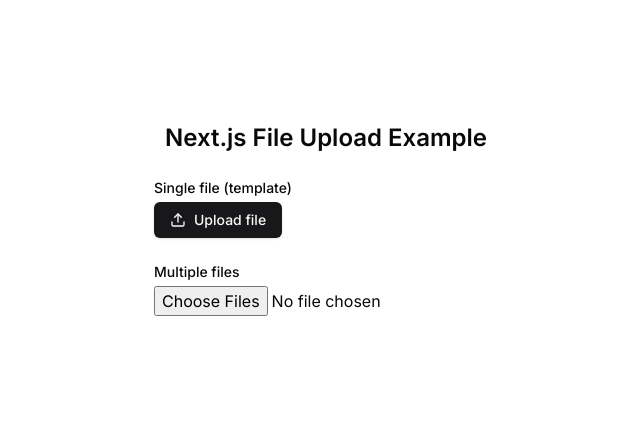
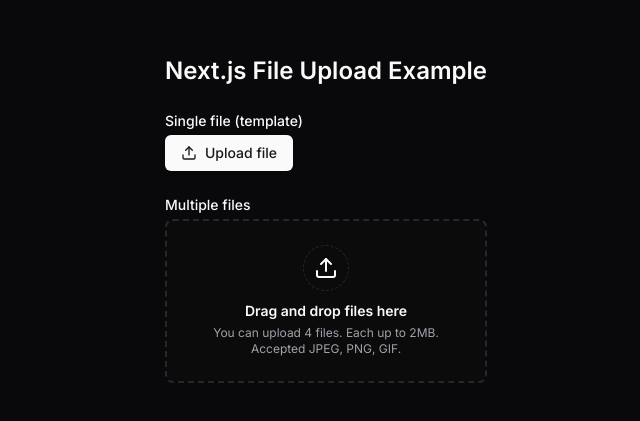
Before and after one commit to Nic13Gamer/better-upload, a Next.js app in the folder apps/example/: page / in a window 1280 px wide. Shown: the part 181-602 px from the top of the page, without its empty margins (314-954 px from the left). Built offline with nearby package versions, Linux system fonts and the light colour scheme.

Commit message:
feat(example): basic upload dropzone template

```diff
--- a/apps/example/package.json
+++ b/apps/example/package.json
@@ -20,6 +20,7 @@
     "next-upload": "workspace:*",
     "react": "^18",
     "react-dom": "^18",
+    "react-dropzone": "^14.2.3",
     "sonner": "^1.5.0",
     "tailwind-merge": "^2.5.2",
     "tailwindcss-animate": "^1.0.7"
--- a/apps/example/src/app/layout.tsx
+++ b/apps/example/src/app/layout.tsx
@@ -17,7 +17,7 @@
 }>) {
   return (
     <html lang="en">
-      <body className={`${inter.className} antialiased`}>
+      <body className={`${inter.className} antialiased dark`}>
         {children}
 
         <Toaster />
--- a/apps/example/src/app/page.tsx
+++ b/apps/example/src/app/page.tsx
@@ -13,7 +13,7 @@
           <FileUploader />
         </div>
 
-        <div className="space-y-1">
+        <div className="w-full space-y-1">
           <p className="text-sm font-medium">Multiple files</p>
 
           <FilesUploader />
--- a/apps/example/src/components/files-uploader.tsx
+++ b/apps/example/src/components/files-uploader.tsx
@@ -1,29 +1,20 @@
 'use client';
 
-import { useUploadFiles } from 'next-upload/client';
 import { toast } from 'sonner';
+import { UploadDropzone } from './templates/upload-dropzone';
 
 export function FilesUploader() {
-  const { upload, reset } = useUploadFiles({
-    route: 'images',
-    onSuccess({ files }) {
-      reset();
-      toast.success(`Uploaded ${files.length} files`);
-    },
-    onError(error) {
-      toast.error(error.message);
-    },
-  });
-
   return (
-    <input
-      type="file"
-      multiple
+    <UploadDropzone
+      route="images"
       accept="image/*"
-      onChange={(e) => {
-        if (e.target.files) {
-          upload(e.target.files);
-        }
+      cosmetic={{
+        fileTypes: 'JPEG, PNG, GIF',
+        maxFileSize: '2MB',
+        maxFiles: 4,
+      }}
+      onUploadComplete={({ files }) => {
+        toast.success(`Uploaded ${files.length} files`);
       }}
     />
   );
--- /dev/null
+++ b/apps/example/src/components/templates/upload-dropzone.tsx
@@ -0,0 +1,103 @@
+import { cn } from '@/lib/utils';
+import { Loader2, Upload } from 'lucide-react';
+import {
+  useUploadFiles,
+  type ClientUploadFileError,
+  type UploadedFile,
+} from 'next-upload/client';
+import { useId } from 'react';
+import { useDropzone } from 'react-dropzone';
+
+type UploadDropzoneProps = {
+  route: string;
+  accept?: string;
+
+  cosmetic?: {
+    fileTypes?: string;
+    maxFileSize?: string;
+    maxFiles?: number;
+  };
+
+  onUploadComplete?: (data: {
+    files: UploadedFile[];
+    metadata: Record<string, unknown>;
+  }) => void;
+  onUploadError?: (error: ClientUploadFileError) => void;
+
+  // Add any additional props you need.
+};
+
+export function UploadDropzone({
+  route,
+  accept,
+  cosmetic,
+  onUploadComplete,
+  onUploadError,
+}: UploadDropzoneProps) {
+  const id = useId();
+
+  const { upload, isPending } = useUploadFiles({
+    route,
+    onSuccess: onUploadComplete,
+    onError: onUploadError,
+
+    // Add any additional configuration, like `sequential`.
+  });
+
+  const { getRootProps, getInputProps, isDragActive } = useDropzone({
+    onDrop: (files) => {
+      upload(files);
+    },
+    noClick: true,
+  });
+  return (
+    <div className="relative rounded-lg border-2 border-dashed">
+      <label
+        {...getRootProps()}
+        className={cn(
+          'bg-muted/5 flex w-full min-w-64 cursor-pointer flex-col items-center justify-center px-2 py-6 transition-colors',
+          {
+            'bg-muted/15 text-muted-foreground cursor-not-allowed': isPending,
+            'hover:dark:bg-muted/20 hover:bg-muted/50': !isPending,
+          }
+        )}
+        htmlFor={id}
+      >
+        <div className="rounded-full border border-dashed p-2.5">
+          {isPending ? (
+            <Loader2 className="size-6 animate-spin" />
+          ) : (
+            <Upload className="size-6" />
+          )}
+        </div>
+
+        <div className="mt-2.5 space-y-1 text-center">
+          <p className="text-sm font-semibold">Drag and drop files here</p>
+          <p className="text-muted-foreground max-w-64 text-xs">
+            {cosmetic?.maxFiles && `You can upload ${cosmetic.maxFiles} files.`}{' '}
+            {cosmetic?.maxFileSize && `Each up to ${cosmetic.maxFileSize}.`}{' '}
+            {cosmetic?.fileTypes && `Accepted ${cosmetic.fileTypes}.`}
+          </p>
+        </div>
+
+        <input
+          {...getInputProps()}
+          type="file"
+          multiple
+          id={id}
+          accept={accept}
+          disabled={isPending}
+        />
+      </label>
+
+      {/* TODO: improve this UI */}
+      {isDragActive && (
+        <div className="bg-background pointer-events-none absolute inset-0 rounded-lg">
+          <div className="bg-muted/10 flex size-full items-center justify-center">
+            <p>Drop files here</p>
+          </div>
+        </div>
+      )}
+    </div>
+  );
+}
```
Also changed, not shown: 1 other file (tests, documents, lock files or other folders).
